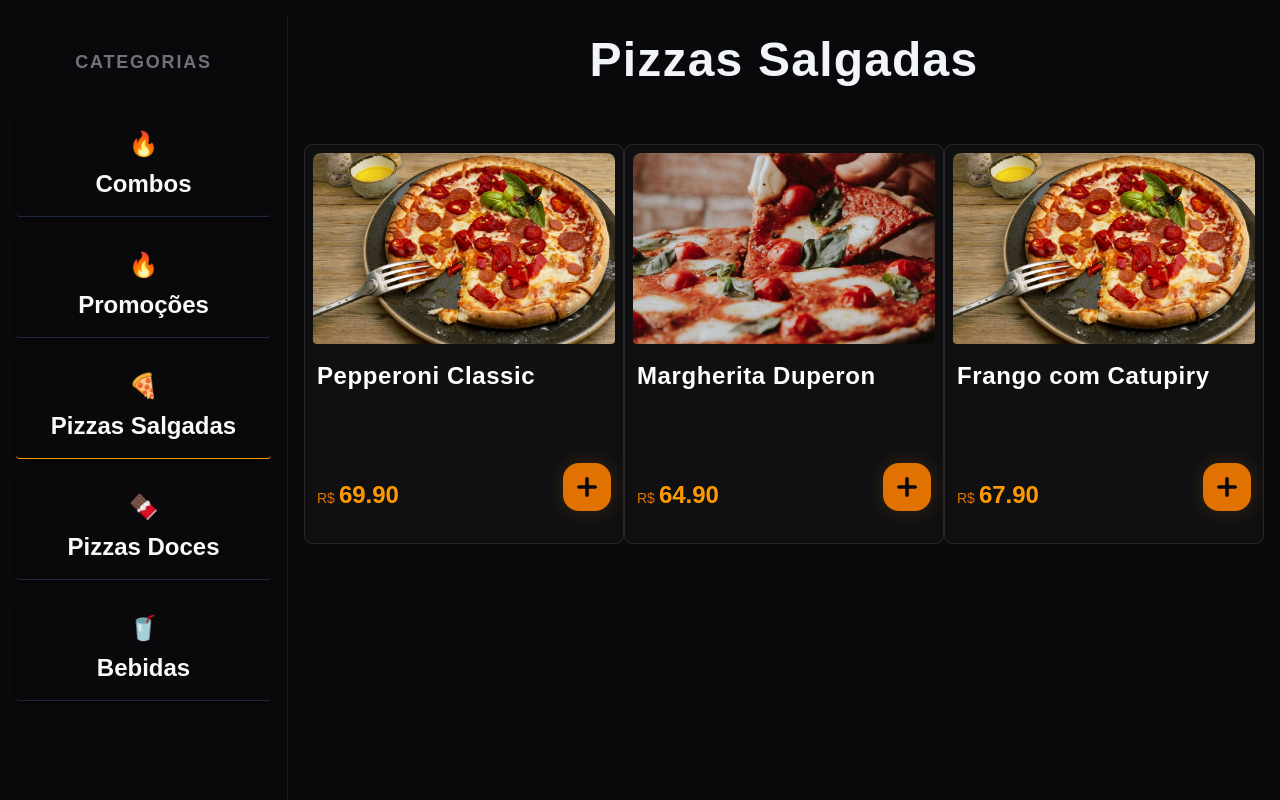
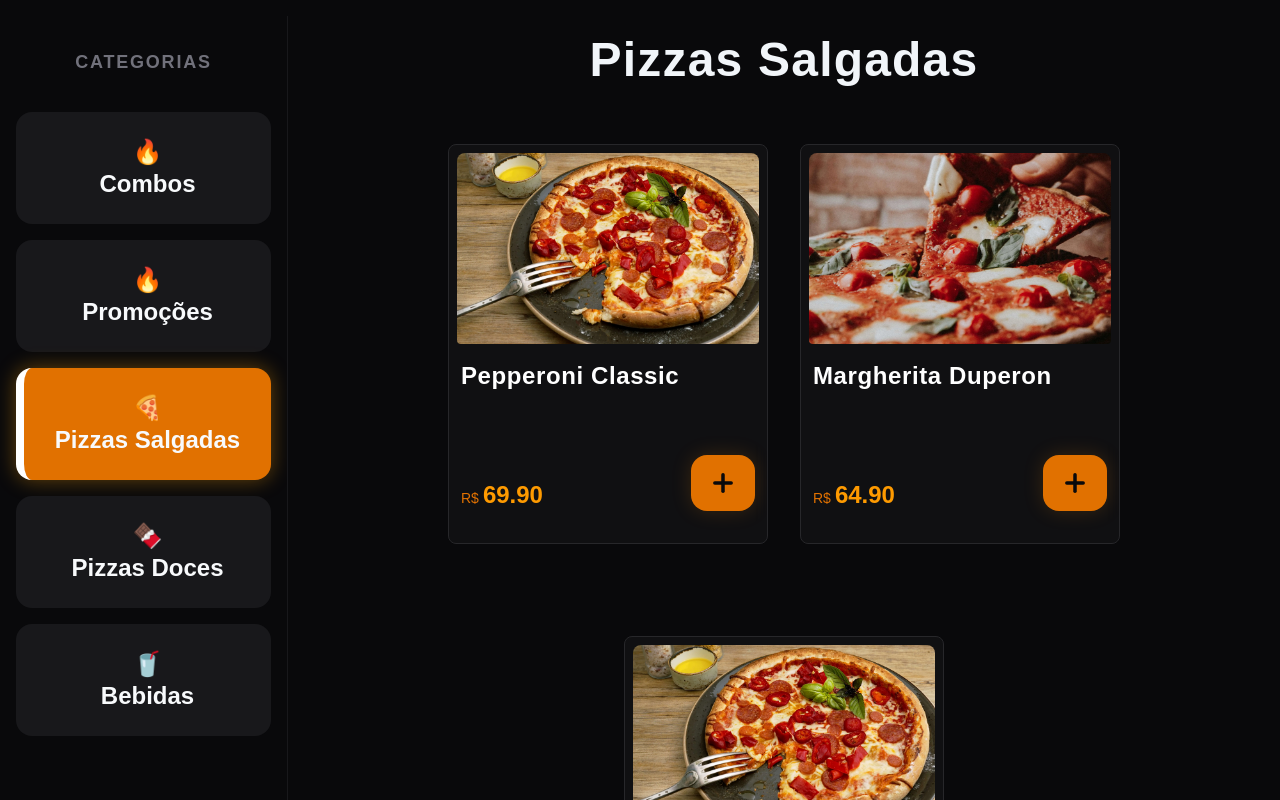
Before and after one commit to NathanDSPereira/Totem-pizzaria, a Next.js app: page / in a window 1280 px wide. Built offline with nearby package versions, Linux system fonts and the light colour scheme.

Commit message:
atualizando o layout para deixar mais atrativo visualmente

```diff
--- a/app/globals.css
+++ b/app/globals.css
@@ -6,10 +6,10 @@
 }
 
 @layer utilities {
-  .scrollbar-hide::-webkit-scrollbar {
+  .no-scrollbar::-webkit-scrollbar {
     display: none;
   }
-  .scrollbar-hide {
+  .no-scrollbar {
     -ms-overflow-style: none;
     scrollbar-width: none;
   }
--- a/app/page.tsx
+++ b/app/page.tsx
@@ -80,7 +80,7 @@ export default function Home() {
   };
 
   return (
-    <div className="overflow-hidden bg-zinc-950 h-screen pb-40 pt-4 flex">
+    <div className="overflow-hidden bg-zinc-950 h-screen pt-4 flex">
 
       <script
         type="application/ld+json"
@@ -93,21 +93,13 @@ export default function Home() {
         categoriaAtiva={categoriaAtiva}
       />
 
-      <main className='flex flex-1 h-screen overflow-hidden'>
+      <main className='flex flex-1 flex-col h-[calc(100vw - 50px)] overflow-y-auto custom-scrollbar'>
         <ListPizza
           listaPizzas={produtosFiltrados}
           adicionarAoCarrinho={adicionarAoCarinho}
           abrirCustomizacao={editarProduto}
           categoriaNome={categoriaNome}
         />
-
-        {quantidadeTotal > 0 && (
-          <Footer
-            valorTotal={valorTotal}
-            quantidadeTotal={quantidadeTotal}
-            aoFinalizar={() => setIsFinalizarAberto(true)}
-          />
-        )}
 
         {isFinalizarAberto && (
           <CarrinhoModal
@@ -126,6 +118,14 @@ export default function Home() {
           />
         )}
       </main>
+
+      {quantidadeTotal > 0 && (
+          <Footer
+            valorTotal={valorTotal}
+            quantidadeTotal={quantidadeTotal}
+            aoFinalizar={() => setIsFinalizarAberto(true)}
+          />
+        )}
     </div>
   );
 }
--- a/components/CarrinhoModal.tsx
+++ b/components/CarrinhoModal.tsx
@@ -12,18 +12,18 @@ export default function CarrinhoModal({itens, fechar, remover, total}: {itens: P
                     </button>
                 </div>
 
-                <ul className="flex-1 overflow-y-auto flex flex-col gap-6">
+                <ul className="flex-1 overflow-y-auto flex flex-col gap-6 custom-scrollbar pb-10">
                     {itens.map((item) => (
                         <li key={item.id} className="flex justify-between items-center border-b border-zinc-900 pb-6">
                             <div className="flex flex-col">
-                                <span className="text-white font-bold text-lg">{item.quantidade}x {item.nome}</span>
-                                <span className="text-orange-500 font-bold">R$ {(item.preco * item.quantidade).toFixed(2).replace('.', ',')}</span>
+                                <span className="text-white font-bold text-xl">{item.quantidade}x {item.nome}</span>
+                                <span className="text-orange-500 font-bold text-lg">R$ {(item.preco * item.quantidade).toFixed(2).replace('.', ',')}</span>
                             </div>
                             <button
                                 onClick={() => remover(item.id)}
                                 className="bg-red-500/10 text-red-500 p-3 rounded-xl hover:bg-red-500 hover:text-white transition-colors"
                             >
-                                <svg xmlns="http://www.w3.org/2000/svg" width="30" height="30" viewBox="0 0 24 24" fill="none" stroke="currentColor" stroke-width="2" stroke-linecap="round" stroke-linejoin="round" className="lucide lucide-x-icon lucide-x"><path d="M18 6 6 18"/><path d="m6 6 12 12"/></svg>
+                                <svg xmlns="http://www.w3.org/2000/svg" width="35" height="35" viewBox="0 0 24 24" fill="none" stroke="currentColor" stroke-width="2" stroke-linecap="round" stroke-linejoin="round" className="lucide lucide-x-icon lucide-x"><path d="M18 6 6 18"/><path d="m6 6 12 12"/></svg>
                             </button>
                         </li>
                     ))}
--- a/components/CategoriaCard.tsx
+++ b/components/CategoriaCard.tsx
@@ -10,10 +10,15 @@ export default function CategoriaCard( {categoria, aoSerSelecionado, exibirCateg
     return (
         <button
             onClick={selecionarCategoria}
-            className={`bg-zinc-950 rounded shadow-md p-4 border-b w-full ${exibirCategoriaAtiva ? 'border-amber-500' : 'border-slate-800'} active:bg-zinc-900 active:border-amber-500 flex flex-col items-center gap-2`}>
-
-            <p className="text-2xl">{categoria.icon}</p>
-            <h3 className="text-2xl font-semibold text-slate-50">{categoria.nome}</h3>
+            className={`w-full p-6 rounded-2xl flex justify-center items-center gap-4 transition-all duration-200 active:scale-95
+                ${exibirCategoriaAtiva
+                ? 'bg-amber-600 text-zinc-950 font-black shadow-[0_0_20px_rgba(245,158,11,0.4)] border-l-8 border-white'
+                : 'bg-zinc-900 text-zinc-400 font-bold border-l-8 border-transparent'
+                }`}>
+            <div>
+                <p className="text-2xl">{categoria.icon}</p>
+                <h3 className="text-2xl font-semibold text-slate-50">{categoria.nome}</h3>
+            </div>
         </button>
     )
 }
--- a/components/FooterPage.tsx
+++ b/components/FooterPage.tsx
@@ -3,7 +3,7 @@ export default function Footer( {valorTotal, quantidadeTotal, aoFinalizar}: {val
 
 }) {
     return (
-      <footer className="fixed bottom-0 left-0 right-0 bg-zinc-900/90 backdrop-blur-md border-t border-zinc-800 p-8 flex justify-between items-center px-16">
+      <footer className="fixed bottom-0 bg-zinc-900/90 backdrop-blur-md w-full border-t border-zinc-800 p-8 flex justify-between items-center px-16">
         <div className="flex flex-col">
           <span className="text-zinc-500 text-sm font-bold uppercase tracking-widest">Quantidade de pedidos</span>
           <div className="flex items-center gap-3">
--- a/components/ListCategorias.tsx
+++ b/components/ListCategorias.tsx
@@ -4,12 +4,12 @@ import { Categoria } from "@/interface/Categoria";
 
 export default function ListCategorias({listaCategorias, selecionarCategoria, categoriaAtiva} : {listaCategorias: Categoria[], selecionarCategoria: (categoriaSlug: string, categoriaNome: string) => void, categoriaAtiva: string}) {
     return (
-        <nav className="bg-zinc-950 border-r border-zinc-900 h-screen w-72 max-w-72 flex flex-col pt-8">
+        <nav className="bg-zinc-950 border-r border-zinc-900 h-screen w-72 max-w-72 flex flex-col pt-8 pb-10">
             <h3 className="text-zinc-500 text-lg font-bold uppercase flex justify-center W-full tracking-widest mb-5 px-4">
                 Categorias
             </h3>
 
-            <ul className="flex-1 overflow-y-auto custom-scrollbar p-4 space-y-4">
+            <ul className="flex-1 overflow-y-auto custom-scrollbar p-4 pb-40 space-y-4">
                 {listaCategorias.map((categoria) => (
                     <li key={categoria.id} className="w-full">
                         <CategoriaCard
--- a/components/ListPizza.tsx
+++ b/components/ListPizza.tsx
@@ -10,7 +10,7 @@ export default function ListPizza({listaPizzas, adicionarAoCarrinho, abrirCustom
                 </h3>
             </div>
 
-            <ul className="w-full flex flex-wrap h-full justify-center mt-10 pb-60 overflow-y-auto custom-scrollbar">
+            <ul className="w-full flex flex-wrap h-[calc(100vw - 200px)] gap-8 justify-center mt-10 pb-60 overflow-y-auto custom-scrollbar">
                 {listaPizzas.map((pizza) => (
                     <li key={pizza.id} className="h-115 w-80 max-w-100">
                         <PizzaCard
--- a/components/PizzaCard.tsx
+++ b/components/PizzaCard.tsx
@@ -5,7 +5,7 @@ export default function PizzaCard({ pizzaCard, adicionarAoCarrinho, editarProdut
   return (
     <div
         onClick={() => editarProduto(pizzaCard)}
-        className="bg-zinc-900/50 border h-100 w-80 max-w-100 border-zinc-800 backdrop-blur-sm p-2 text-slate-200 rounded-lg overflow-hidden transition-all hover:border-amber-600/50">
+        className="bg-zinc-900/50 border h-100 w-80 max-w-100 border-zinc-800 backdrop-blur-sm p-2 text-slate-200 rounded-lg overflow-hidden transition-all active:scale-[0.97]">
         <div className="relative w-full h-1/2 mb-4 overflow-hidden rounded-tr-lg rounded-br-sm rounded-bl-sm rounded-tl-lg">
             <Image
             src={pizzaCard.imagem}
@@ -34,7 +34,7 @@ export default function PizzaCard({ pizzaCard, adicionarAoCarrinho, editarProdut
                         e.stopPropagation();
                         adicionarAoCarrinho(pizzaCard)
                     }}
-                    className="bg-amber-600 active:scale-90 hover:bg-amber-500 w-12 h-12 flex items-center justify-center text-zinc-950 rounded-2xl transition-all shadow-[0_0_20px_rgba(217,119,6,0.2)]">
+                    className="bg-amber-600 active:scale-90 hover:bg-amber-500 w-16 h-14 flex items-center justify-center text-zinc-950 rounded-2xl transition-all shadow-[0_0_20px_rgba(217,119,6,0.2)]">
                     <svg xmlns="http://www.w3.org/2000/svg" width="28" height="28" viewBox="0 0 24 24" fill="none" stroke="currentColor" strokeWidth="3" strokeLinecap="round" strokeLinejoin="round">
                         <path d="M5 12h14"/><path d="M12 5v14"/>
                     </svg>
```
